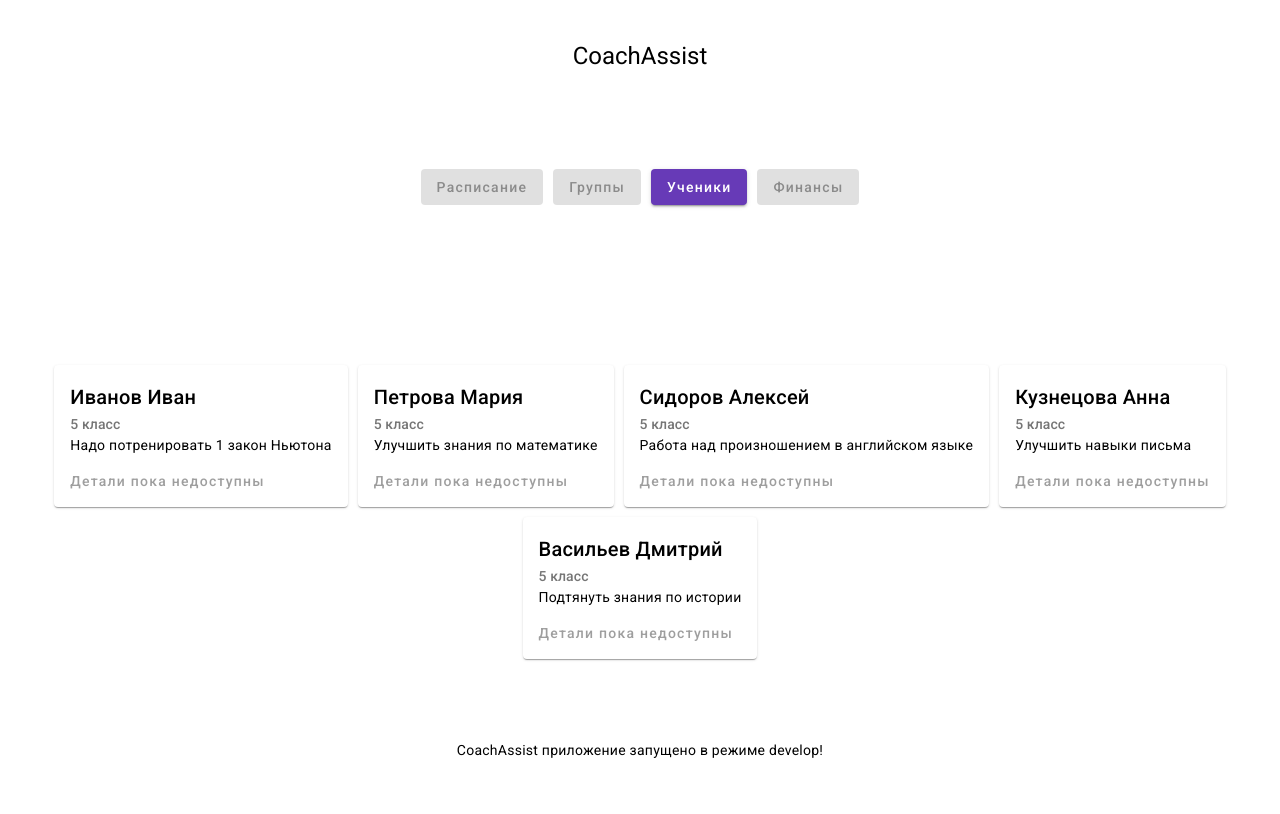
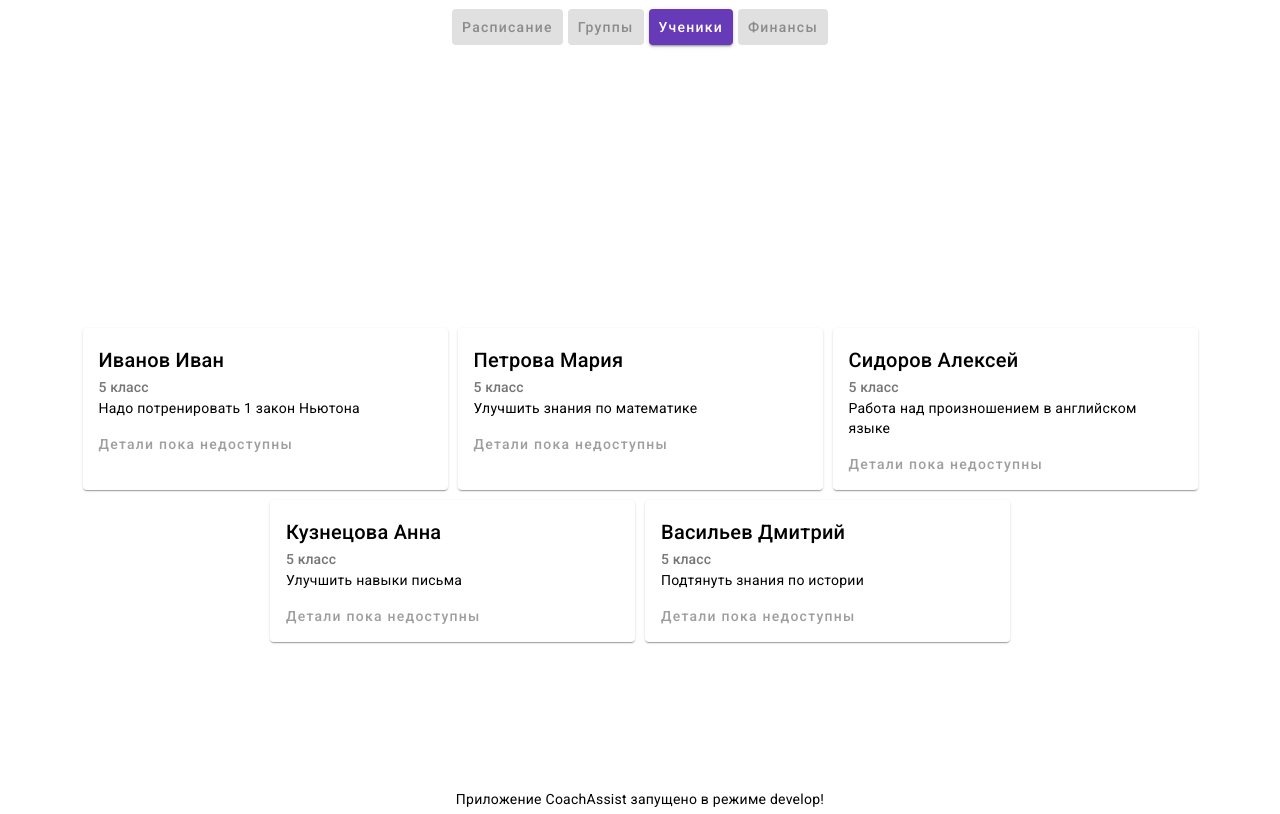
Before and after one commit to Mozgoed/CoachAssist, an Angular app in the folder CoachAssist/: page / in a window 1280 px wide. Built offline with nearby package versions, Linux system fonts and the light colour scheme.

Commit message:
Улучшена вёрстка под мобильный вид

```diff
--- a/CoachAssist/src/app/app.component.html
+++ b/CoachAssist/src/app/app.component.html
@@ -1,6 +1,4 @@
 <div class="AppWrapper">
-  <h1>CoachAssist</h1>
-
   <nav>
     <button mat-raised-button disabled color="primary">Расписание</button>
     <button mat-raised-button disabled color="primary">Группы</button>
@@ -11,6 +9,6 @@
   <router-outlet></router-outlet>
 
   <footer>
-    {{ title }} приложение запущено {{mode}}!
+    Приложение {{ title }} запущено{{mode}}!
   </footer>
 </div>
--- a/CoachAssist/src/app/app.component.scss
+++ b/CoachAssist/src/app/app.component.scss
@@ -2,8 +2,11 @@
   display: flex;
   flex-direction: column;
   align-items: center;
-  justify-content: space-around;
+  justify-content: space-between;
   height: 100vh;
+  padding: 5px;
+  margin-top: 4px;
+  gap: 5px;
 }
 
 h1 {
@@ -11,9 +14,19 @@ h1 {
   text-align: center;
 }
 
+button {
+  padding: 0 10px 0;
+}
+
 nav {
   display: flex;
   flex-direction: row;
   align-items: center;
-  gap: 10px;
+  gap: 5px;
 }
+
+footer {
+  display: flex;
+  align-items: center;
+  margin-top: 5px;
+}
--- a/CoachAssist/src/app/app.component.ts
+++ b/CoachAssist/src/app/app.component.ts
@@ -8,5 +8,5 @@ import {environment} from "../environments/environment";
 })
 export class AppComponent {
   title = 'CoachAssist';
-  mode = environment.production ? '' : 'в режиме develop';
+  mode = environment.production ? '' : ' в режиме develop';
 }
--- a/CoachAssist/src/app/students/students.component.scss
+++ b/CoachAssist/src/app/students/students.component.scss
@@ -4,3 +4,7 @@
   justify-content: center;
   gap: 10px;
 }
+
+mat-card {
+  width: 365px;
+}
```
